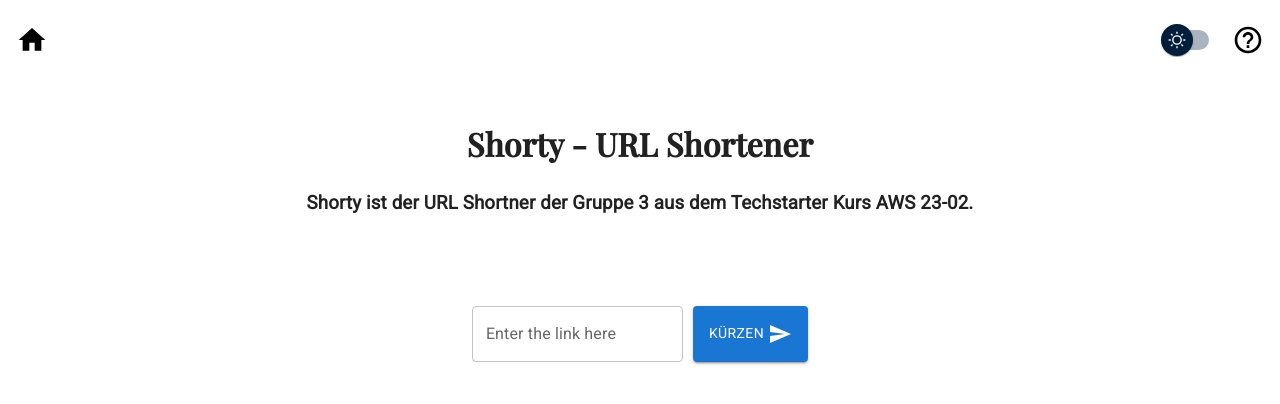
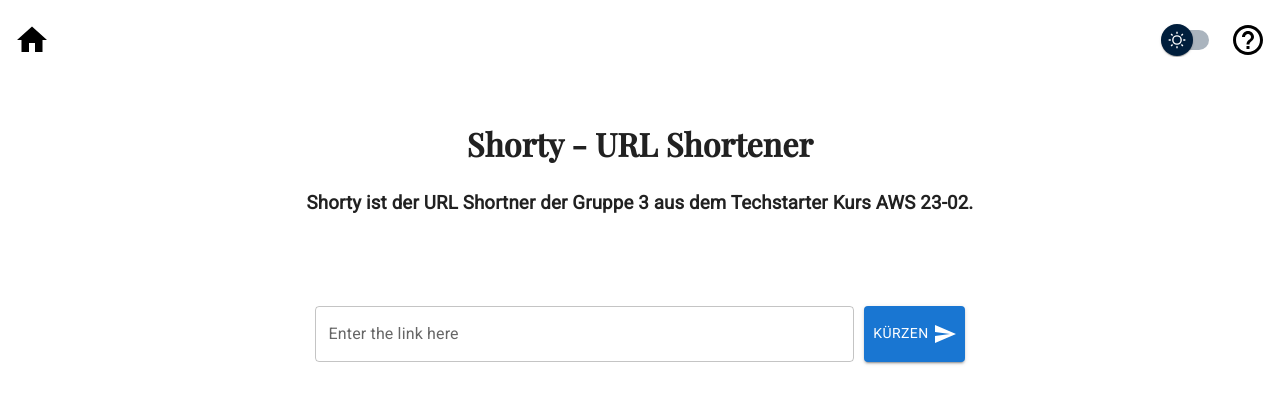
Before and after one commit to aws2302/P2, a React (Create React App) app in the folder frontend/: page / in a window 1280 px wide. Shown: the top 404 px of the page. Built offline with nearby package versions, Linux system fonts and the light colour scheme.

Commit message:
Anpassungen icons

```diff
--- a/frontend/src/App.js
+++ b/frontend/src/App.js
@@ -36,7 +36,7 @@ export default function App() {
       <header className="App-header">
         <div className="div-H-Icon">
           <Button className="HomeIcon" aria-label="HomeIcon">
-            <HomeIcon className="H-Icon" style={{ fontSize: '32px' }} />
+            <HomeIcon className="H-Icon" style={{ fontSize: '36px' }} />
           </Button>
         </div>
         <div className="div-MS-Icon">
@@ -56,6 +56,7 @@ export default function App() {
               id="outlined-basic"
               label="Enter the link here"
               variant="outlined"
+              sx={{ width: '100%' }}
               value={url} // Textfeld wird ausgelesen
               onChange={e => setUrl(e.target.value)}
             />
--- a/frontend/src/modal.js
+++ b/frontend/src/modal.js
@@ -26,7 +26,7 @@ export default function BasicModal() {
     return (
         <div className="div-H-Icon">
             <Button className="HelpIcon" aria-label="HelpIcon" onClick={handleOpen}>
-                <HelpOutlineOutlinedIcon className="H-Icon" style={{ fontSize: '32px' }} />
+                <HelpOutlineOutlinedIcon className="H-Icon" style={{ fontSize: '36px' }} />
             </Button>
             <Modal
                 open={open}
```
Also changed, not shown: 2 other files (tests, documents, lock files or other folders).
